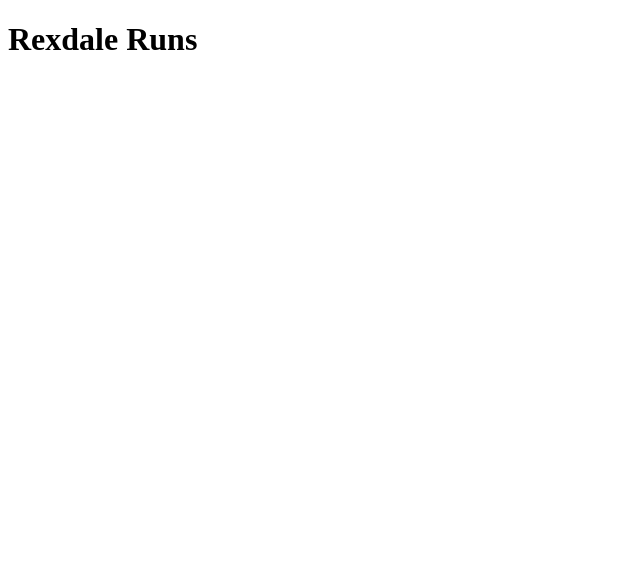
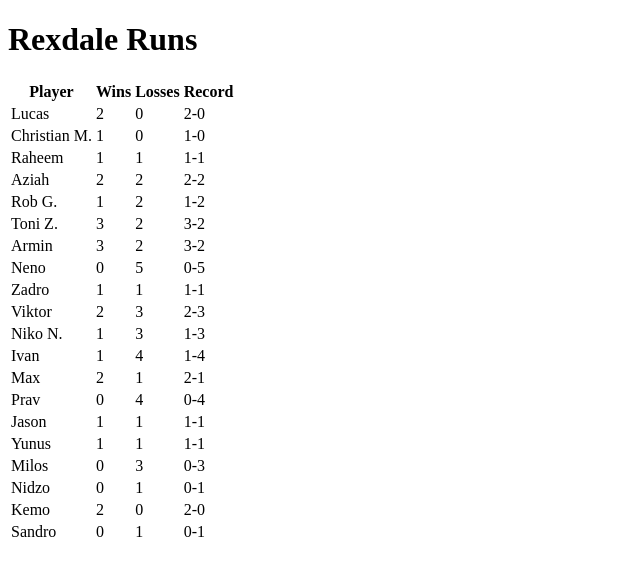
Before and after one commit to neno-kovacevic/rexdale-runs, a plain HTML site: page index.html in a window 1280 px wide. Shown: the whole page, without its empty margins (0-640 px from the left). Drawn offline with Linux system fonts and the light colour scheme.

Commit message:
Added table with rankings as of 31JAN2024

```diff
--- a/index.html
+++ b/index.html
@@ -8,5 +8,133 @@
   </head>
   <body>
     <h1>Rexdale Runs</h1>
+    <table>
+      <tr>
+        <th>Player</th>
+        <th>Wins</th>
+        <th>Losses</th>
+        <th>Record</th>
+      </tr>
+      <tr>
+        <td>Lucas</td>
+        <td>2</td>
+        <td>0</td>
+        <td>2-0</td>
+      </tr>
+      <tr>
+        <td>Christian M.</td>
+        <td>1</td>
+        <td>0</td>
+        <td>1-0</td>
+      </tr>
+      <tr>
+        <td>Raheem</td>
+        <td>1</td>
+        <td>1</td>
+        <td>1-1</td>
+      </tr>
+      <tr>
+        <td>Aziah</td>
+        <td>2</td>
+        <td>2</td>
+        <td>2-2</td>
+      </tr>
+      <tr>
+        <td>Rob G.</td>
+        <td>1</td>
+        <td>2</td>
+        <td>1-2</td>
+      </tr>
+      <tr>
+        <td>Toni Z.</td>
+        <td>3</td>
+        <td>2</td>
+        <td>3-2</td>
+      </tr>
+      <tr>
+        <td>Armin</td>
+        <td>3</td>
+        <td>2</td>
+        <td>3-2</td>
+      </tr>
+      <tr>
+        <td>Neno</td>
+        <td>0</td>
+        <td>5</td>
+        <td>0-5</td>
+      </tr>
+      <tr>
+        <td>Zadro</td>
+        <td>1</td>
+        <td>1</td>
+        <td>1-1</td>
+      </tr>
+      <tr>
+        <td>Viktor</td>
+        <td>2</td>
+        <td>3</td>
+        <td>2-3</td>
+      </tr>
+      <tr>
+        <td>Niko N.</td>
+        <td>1</td>
+        <td>3</td>
+        <td>1-3</td>
+      </tr>
+      <tr>
+        <td>Ivan</td>
+        <td>1</td>
+        <td>4</td>
+        <td>1-4</td>
+      </tr>
+      <tr>
+        <td>Max</td>
+        <td>2</td>
+        <td>1</td>
+        <td>2-1</td>
+      </tr>
+      <tr>
+        <td>Prav</td>
+        <td>0</td>
+        <td>4</td>
+        <td>0-4</td>
+      </tr>
+      <tr>
+        <td>Jason</td>
+        <td>1</td>
+        <td>1</td>
+        <td>1-1</td>
+      </tr>
+      <tr>
+        <td>Yunus</td>
+        <td>1</td>
+        <td>1</td>
+        <td>1-1</td>
+      </tr>
+      <tr>
+        <td>Milos</td>
+        <td>0</td>
+        <td>3</td>
+        <td>0-3</td>
+      </tr>
+      <tr>
+        <td>Nidzo</td>
+        <td>0</td>
+        <td>1</td>
+        <td>0-1</td>
+      </tr>
+      <tr>
+        <td>Kemo</td>
+        <td>2</td>
+        <td>0</td>
+        <td>2-0</td>
+      </tr>
+      <tr>
+        <td>Sandro</td>
+        <td>0</td>
+        <td>1</td>
+        <td>0-1</td>
+      </tr>
+    </table>
   </body>
 </html>
```
